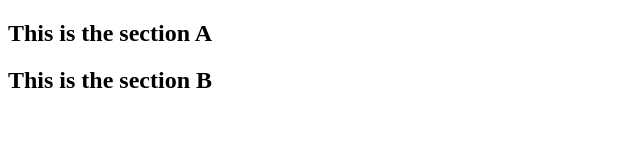
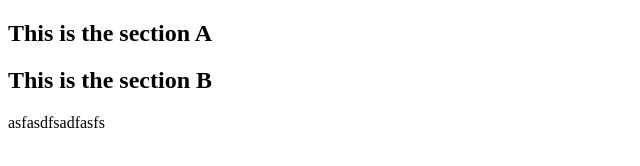
Before and after one commit to tomfloresa/test-front, a plain HTML site: page index.html in a window 1280 px wide. Shown: the whole page, without its empty margins (0-640 px from the left). Drawn offline with Linux system fonts and the light colour scheme.

Commit message:
added dummy text

```diff
--- a/index.html
+++ b/index.html
@@ -12,6 +12,7 @@
     </section>
     <section>
         <h2>This is the section B</h2>
+        <p>asfasdfsadfasfs</p>
     </section>
 </body>
 </html>
```
